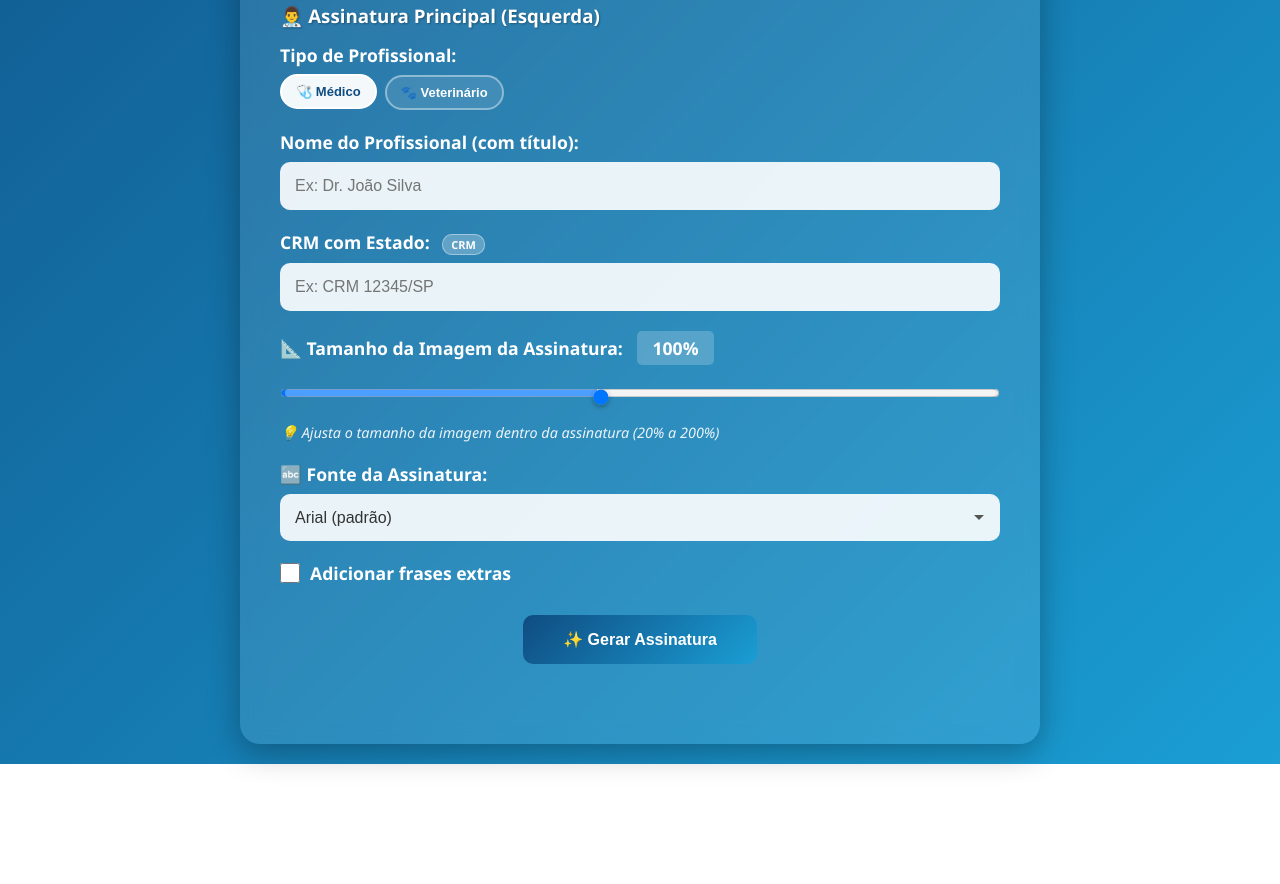
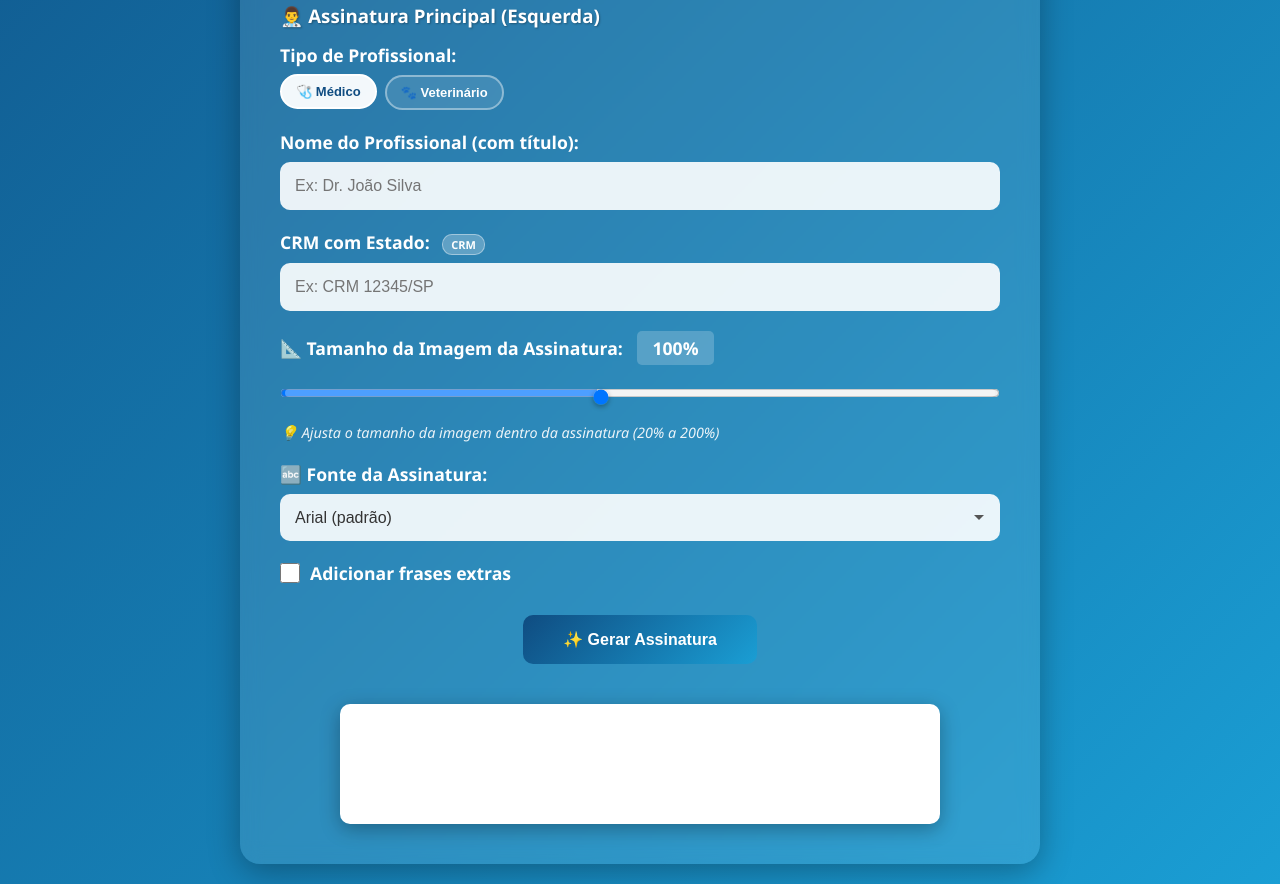
Before and after one commit to Orbetelli/geradordeassinatura, a website: page index.html in a window 1280 px wide. Shown: the part 678-1562 px from the top of the page. Before the commit the page ends 1442 px from the top, so only its background shows below. Drawn offline with Linux system fonts and the light colour scheme; no server answers.

Commit message:
FIX canvas

```diff
--- a/index.html
+++ b/index.html
@@ -277,7 +277,7 @@
                                border-radius:8px; padding:5px 14px; cursor:pointer; font-size:13px;"
                         title="Refazer (Ctrl+Y)">↪️ Refazer</button>
                 </div>
-                <canvas id="previewCanvas" width="600" height="120" style="cursor:grab;"></canvas>
+                <canvas id="previewCanvas" width="600" height="120" style="cursor:grab; display:block; margin:0 auto;"></canvas>
             </div>
 
         </div><!-- fim geral-panel-assinatura -->
```
